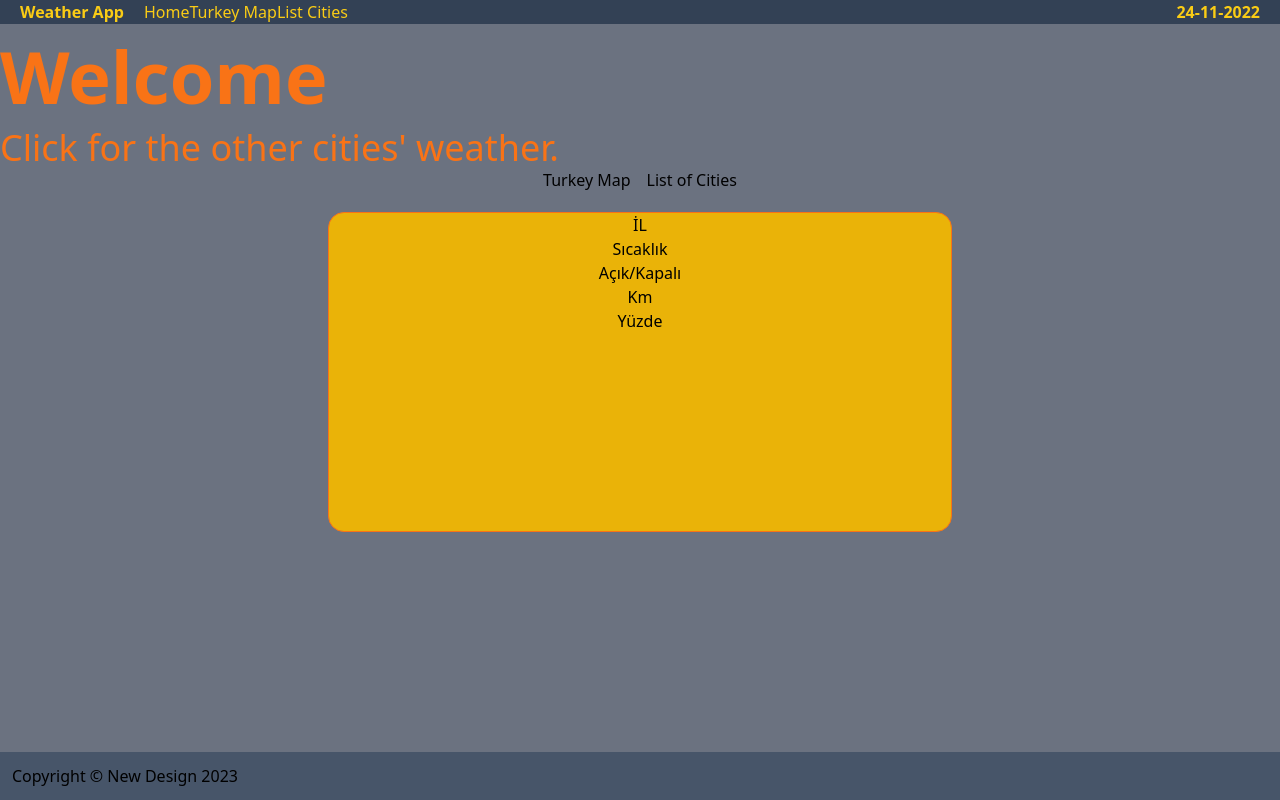
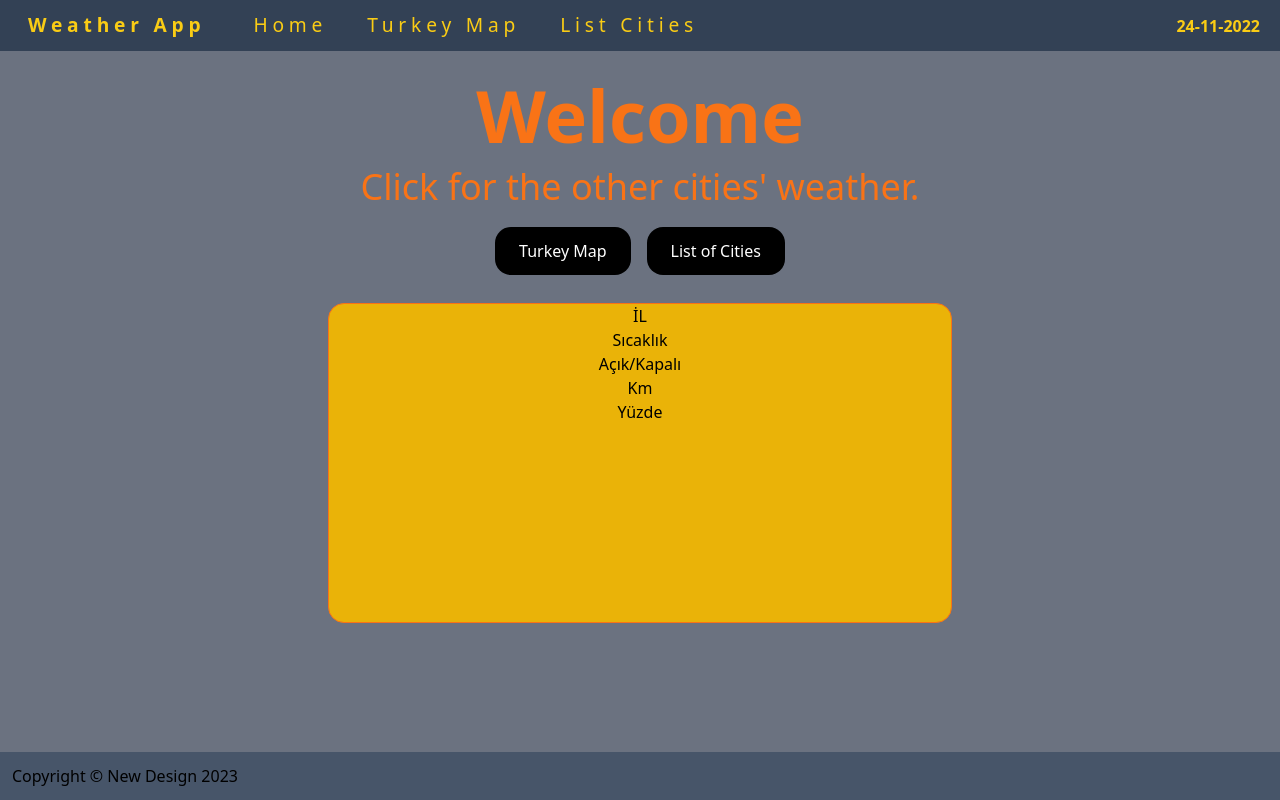
Before and after one commit to unaldutlu/weather_app_map, a React (Create React App) app: page / in a window 1280 px wide. Built offline with nearby package versions, Linux system fonts and the light colour scheme.

Commit message:
add css on page

```diff
--- a/src/index.css
+++ b/src/index.css
@@ -6,4 +6,31 @@
   .App {
     @apply bg-red-900 font-extrabold text-center
   }
+
+  ul>li {
+    @apply mx-3
+  }
+
+  .header {
+    @apply flex flex-col justify-center items-center my-3
+  }
+
+  .btn {
+    @apply bg-black text-white border-none flex items-center px-6 py-3 my-2 rounded-2xl
+  }
 }
+
+ul>li,
+.navlink {
+  font-size: 1.2rem;
+  letter-spacing: .3rem;
+  padding: .7rem .5rem;
+  transition: all .5s
+}
+
+ul>li:hover,
+.navlink:hover {
+  color: #ffc107 !important;
+  -webkit-transform: scale(120%);
+  transform: scale(120%);
+}
```
